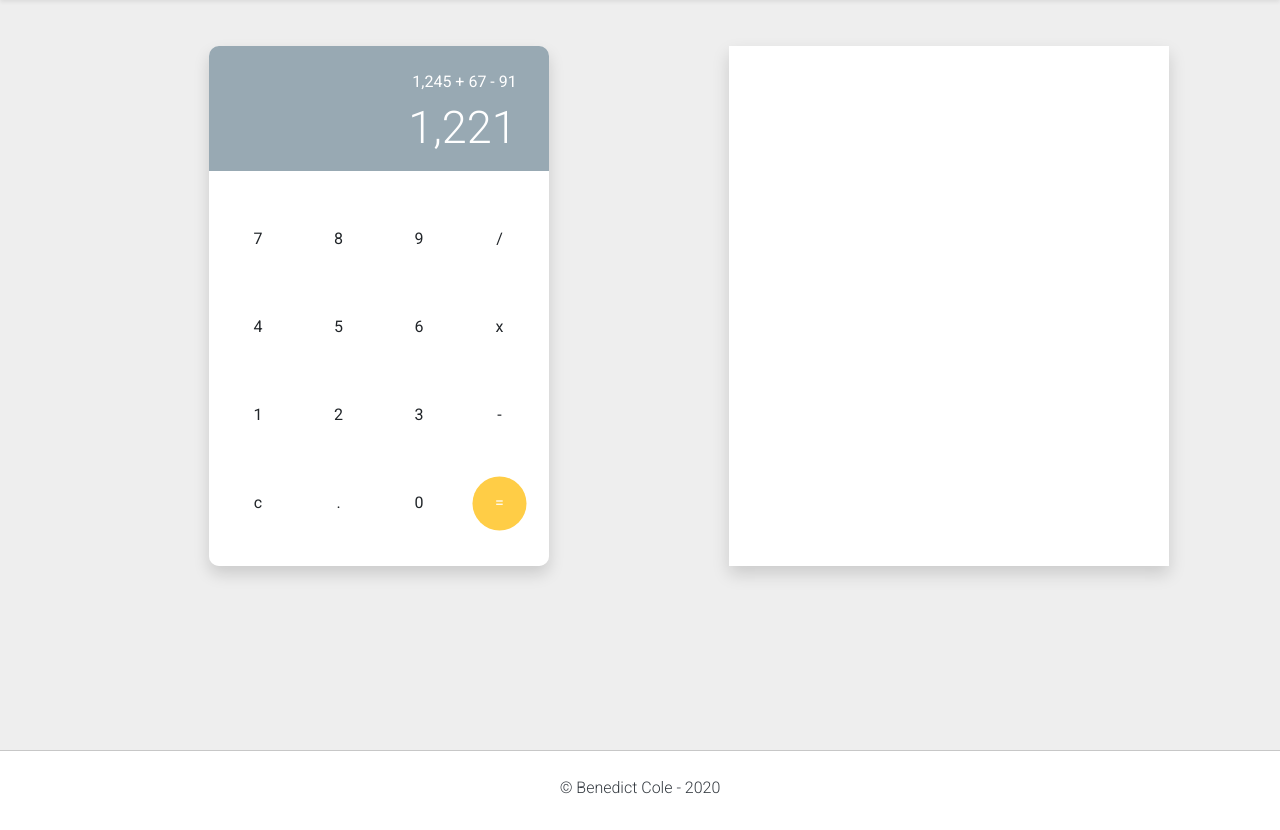
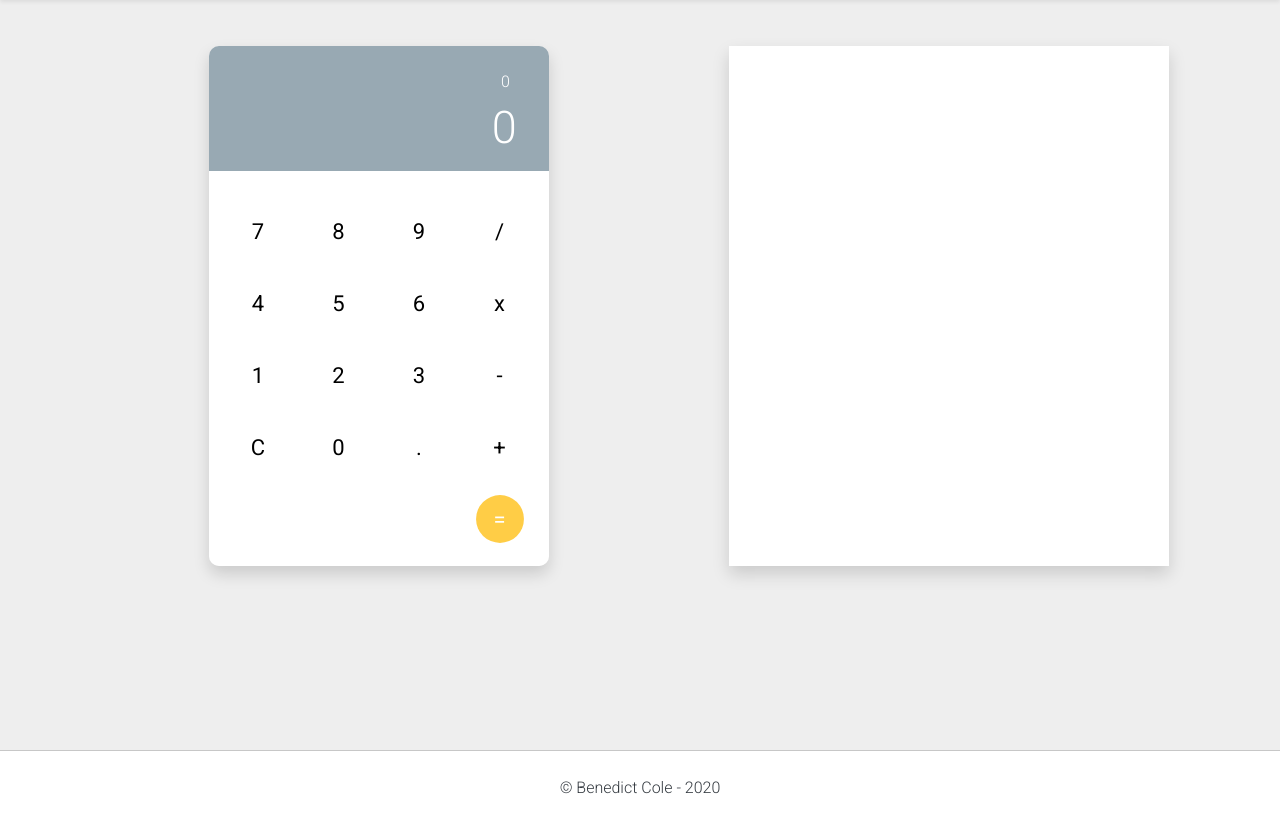
Before and after one commit to BenBugs/code_portfolio, a PHP site: page /calculator.html in a window 1280 px wide. Shown: the part 80-910 px from the top of the page. Run offline with PHP 8.4, Linux system fonts and the light colour scheme; some libraries are stand-ins or nearby versions.

Commit message:
working sum display

```diff
--- a/calculator.css
+++ b/calculator.css
@@ -31,13 +31,29 @@
     }
 
 .row-calc {
-        height: 88px;
+        height: 72px;
     }
 
-.calc-button {
+.number-button {
         font-size: 22px;
         color: #000;
     }
+
+    .opp-button {
+        font-size: 22px;
+        color: #000;
+    }
+
+    .clear-button {
+        font-size: 22px;
+        color: #000;
+    }
+
+    .equals-button {
+        font-size: 22px;
+        color: #000;
+    }
+
 
 .dot {
         background-image: url("calculator/equals-dot.svg");
@@ -53,8 +69,9 @@
 }
 
 #display-sum {
-color: #c4d7e3;
-padding-right: 8px;
+padding-right: 14px;
+font-weight: 300;
+letter-spacing: 0.8px;
 }
 
 button {
@@ -74,7 +91,7 @@ button {
     color: #fcc955;
   }
 
-  .btn::hover {
+  .btn:hover {
     border-color: none;
     color: #fcc955;
   }
--- a/calculator.html
+++ b/calculator.html
@@ -110,10 +110,10 @@
                     <div class="calc-wrapper shadow">
                         <div class="display p-4 text-right">
                             <div>
-                                <p class="text-white" id="display-sum">1,245 + 67 - 91</p>
+                                <p class="text-white" id="display-sum">0</p>
                             </div>
                             <div>
-                                <p class="text-white" id="display-answer">1,221</p>
+                                <p class="text-white" id="display-answer">0</p>
                             </div>
 
                         </div>
@@ -142,13 +142,18 @@
                                 </div>
 
                             <div class="row row-calc text-center">
-                                <button class="col clear-button btn" value="c">c</button>
+                                <button class="col clear-button btn" value="c">C</button>
+                                <button class="col number-button btn" value="0">0</button>
                                 <button class="col number-button btn" value=".">.</button>
-                                <button class="col number-button btn" value="0">0</button>
+                                <button class="col number-button btn" value="+">+</button>
+                            </div>
+
+                            <div class="row row-calc text-center">
+                                <button class="col clear-button btn" value=""></button>
+                                <button class="col number-button btn" value=""></button>
+                                <button class="col number-button btn" value=""></button>
                                 <button class="col equals-button btn dot text-white" value="=">=</button>
-                                </div>
-
-
+                            </div>
 
                         </div>
                     </div>
--- a/calculator.js
+++ b/calculator.js
@@ -7,6 +7,12 @@ $(document).ready(function() {
         inputNum[numIndex] += event.currentTarget.value;
         console.log(inputNum);
         $('#display-sum').text(inputNum[numIndex]);
+      })
+
+      $('.opp-button').on("click", (event)=> {
+          let operator;
+          operator = event.currentTarget.value;
+          console.log(operator);
       })
 
 
```
